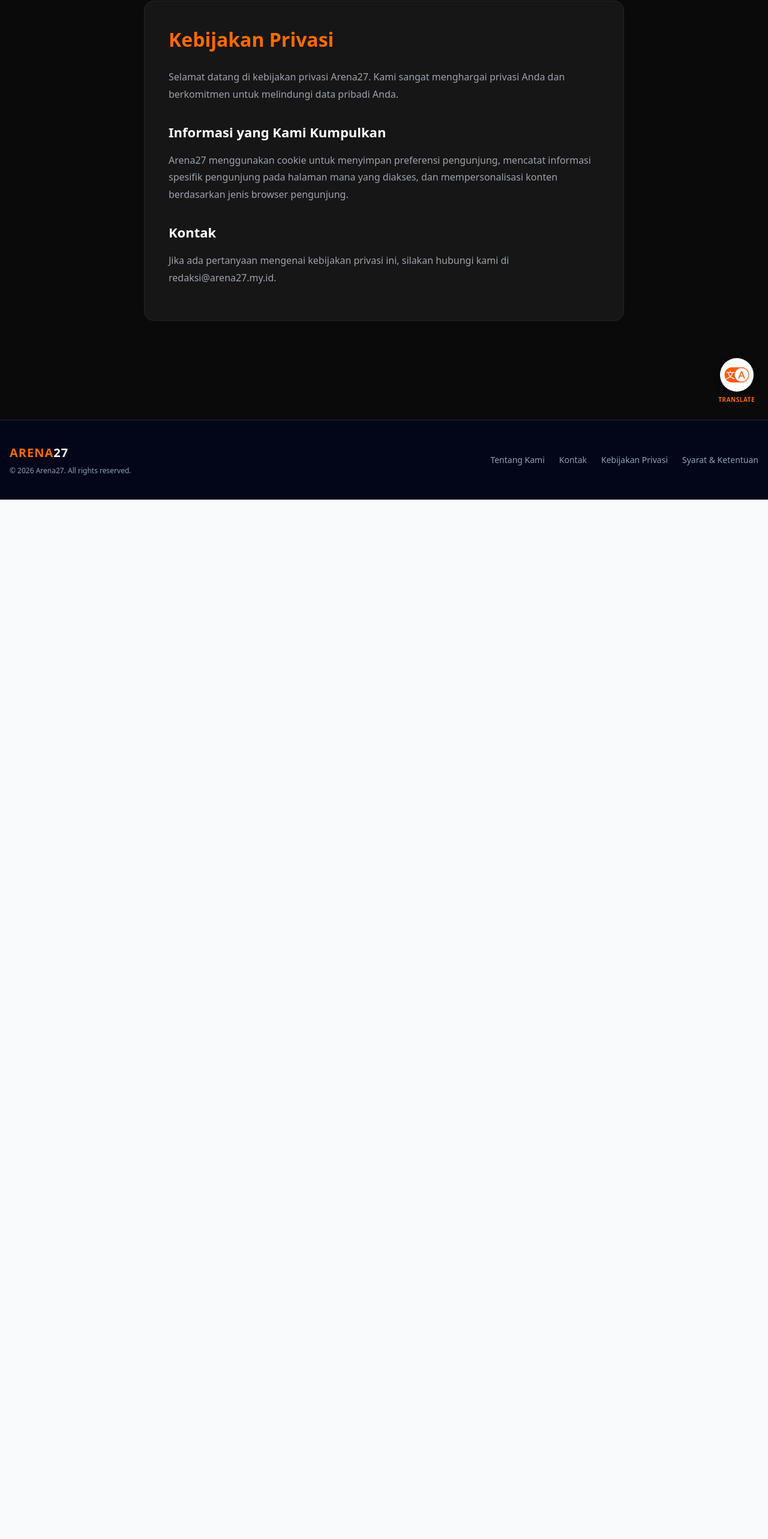
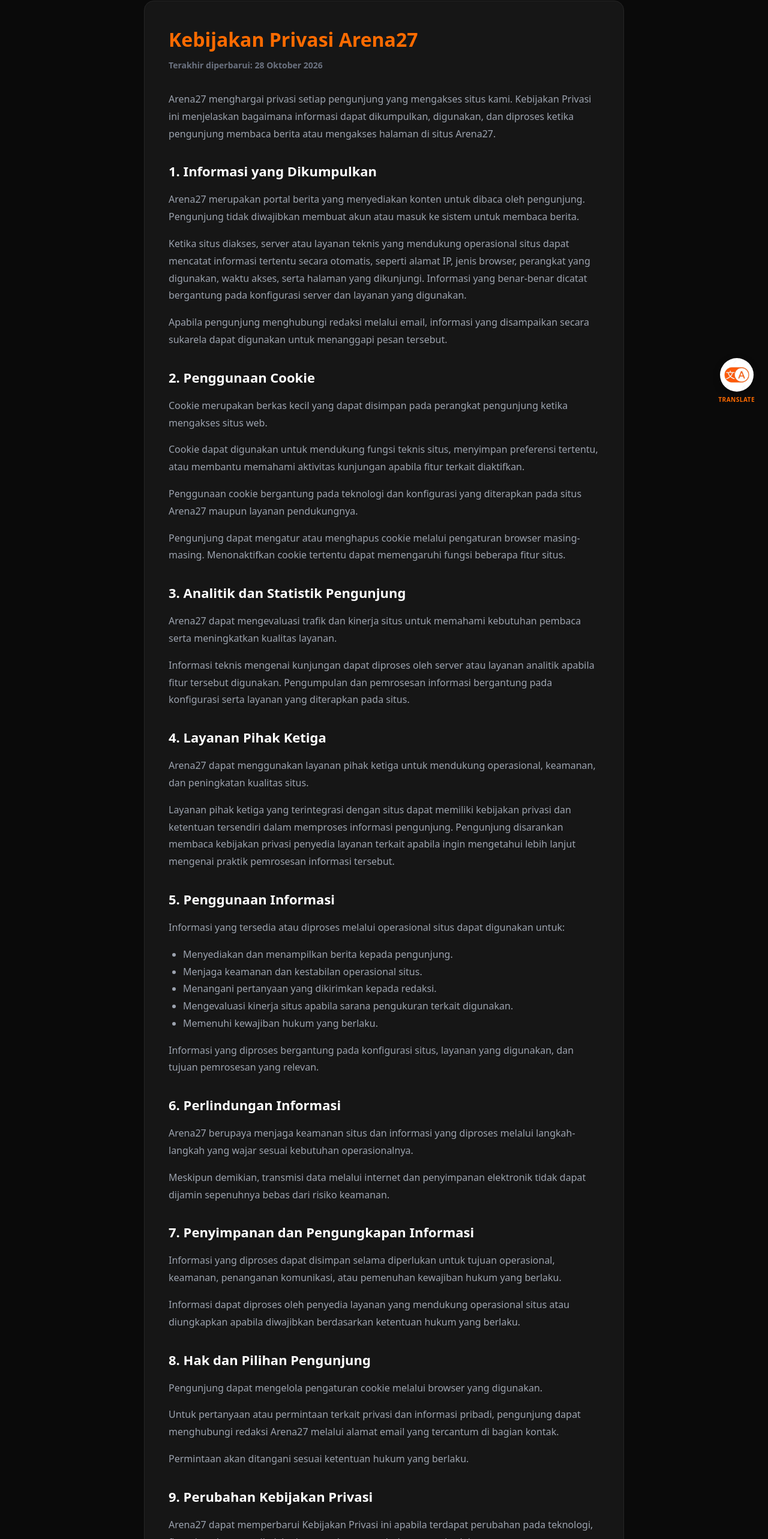
Before and after one commit to cakrawala27/arena27, a Next.js app: page /privacy in a window 1280 px wide. Shown: the part 100-2666 px from the top of the page at 60% size. Before the commit the page ends 933 px from the top, so only its background shows below. Built offline with nearby package versions, Linux system fonts and the light colour scheme.

Commit message:
feat: finalize static pages layout, add topbar/footer, and restore original content

```diff
--- a/src/app/contact/page.tsx
+++ b/src/app/contact/page.tsx
@@ -5,28 +5,33 @@ export const metadata = { title: 'Kontak | Arena27' };
 
 export default function ContactPage() {
   return (
-    <div style={{ minHeight: '100vh', background: '#0a0a0a', color: '#fff', fontFamily: 'system-ui, sans-serif', display: 'flex', flexDirection: 'column' }}>
+    <div style={{ minHeight: '100vh', display: 'flex', flexDirection: 'column', background: '#0a0a0a', color: '#fff', fontFamily: 'system-ui, sans-serif' }}>
       <Topbar />
       <div style={{ flex: 1, padding: '40px 16px' }}>
         <div style={{ maxWidth: 800, margin: '0 auto', background: '#161616', border: '1px solid #262626', borderRadius: 16, padding: 40 }}>
+
           <h1 style={{ fontSize: 32, fontWeight: 900, color: '#ff6b00', marginBottom: 24 }}>Hubungi Kami</h1>
-          <p style={{ fontSize: 16, lineHeight: 1.8, color: '#9ca3af', marginBottom: 24 }}>
-            Punya pertanyaan, kritik, saran, atau ingin bekerja sama dengan Arena27? Jangan ragu untuk menghubungi kami melalui saluran di bawah ini:
+
+          <p style={{ fontSize: 16, lineHeight: 1.8, color: '#9ca3af', marginBottom: 32 }}>
+            Punya pertanyaan, kritik, saran, atau masukan seputar pemberitaan Arena27? Kami terbuka untuk mendengar Anda.
           </p>
+
           <div style={{ background: '#0a0a0a', padding: 20, borderRadius: 8, marginBottom: 16 }}>
             <h3 style={{ fontSize: 18, fontWeight: 700, color: '#fff', marginBottom: 8 }}>📧 Email Redaksi</h3>
-            <p style={{ fontSize: 15, color: '#ff6b00', fontWeight: 600 }}>redaksi@arena27.my.id</p>
+            <p style={{ fontSize: 15, color: '#ff6b00', fontWeight: 600, marginBottom: 8 }}>Arena27project@gmail.com</p>
+            <p style={{ fontSize: 14, color: '#9ca3af', lineHeight: 1.6 }}>
+              Silakan kirim pesan melalui email tersebut. Kami akan berupaya merespons setiap pesan secepat mungkin.
+            </p>
           </div>
+
           <div style={{ background: '#0a0a0a', padding: 20, borderRadius: 8, marginBottom: 16 }}>
-            <h3 style={{ fontSize: 18, fontWeight: 700, color: '#fff', marginBottom: 8 }}>💼 Kerja Sama & Iklan</h3>
-            <p style={{ fontSize: 15, color: '#ff6b00', fontWeight: 600 }}>partner@arena27.my.id</p>
+            <h3 style={{ fontSize: 18, fontWeight: 700, color: '#fff', marginBottom: 8 }}>🌐 Situs Web</h3>
+            <p style={{ fontSize: 15, color: '#ff6b00', fontWeight: 600 }}>https://arena27.my.id</p>
           </div>
-          <p style={{ fontSize: 14, color: '#6b7280', marginTop: 40, borderTop: '1px solid #262626', paddingTop: 20 }}>
-            Kami akan merespons pesan Anda dalam waktu 1x24 jam kerja.
-          </p>
+
         </div>
       </div>
-
+      <Footer />
     </div>
   );
 }
--- a/src/app/layout.tsx
+++ b/src/app/layout.tsx
@@ -1,7 +1,6 @@
 import type { Metadata } from "next";
 import "./globals.css";
 import GoogleTranslate from "@/components/GoogleTranslate";
-import LayoutWrapper from "@/components/LayoutWrapper";
 import { Anton } from "next/font/google";
 
 const anton = Anton({
@@ -78,9 +77,9 @@ export default function RootLayout({ children }: { children: React.ReactNode })
       </head>
       <body className={`${anton.variable} antialiased min-h-screen bg-slate-50`}>
         <GoogleTranslate />
-        <LayoutWrapper>
+
           {children}
-        </LayoutWrapper>
+
       </body>
     </html>
   );
--- a/src/app/privacy/page.tsx
+++ b/src/app/privacy/page.tsx
@@ -5,25 +5,73 @@ export const metadata = { title: 'Kebijakan Privasi | Arena27' };
 
 export default function PrivacyPage() {
   return (
-    <div style={{ minHeight: '100vh', background: '#0a0a0a', color: '#fff', fontFamily: 'system-ui, sans-serif', display: 'flex', flexDirection: 'column' }}>
+    <div style={{ minHeight: '100vh', display: 'flex', flexDirection: 'column', background: '#0a0a0a', color: '#fff', fontFamily: 'system-ui, sans-serif' }}>
       <Topbar />
       <div style={{ flex: 1, padding: '40px 16px' }}>
         <div style={{ maxWidth: 800, margin: '0 auto', background: '#161616', border: '1px solid #262626', borderRadius: 16, padding: 40 }}>
-          <h1 style={{ fontSize: 32, fontWeight: 900, color: '#ff6b00', marginBottom: 24 }}>Kebijakan Privasi</h1>
-          <p style={{ fontSize: 16, lineHeight: 1.8, color: '#9ca3af', marginBottom: 16 }}>
-            Selamat datang di kebijakan privasi Arena27. Kami sangat menghargai privasi Anda dan berkomitmen untuk melindungi data pribadi Anda.
+
+          <h1 style={{ fontSize: 32, fontWeight: 900, color: '#ff6b00', marginBottom: 8 }}>Kebijakan Privasi Arena27</h1>
+          <p style={{ fontSize: 14, color: '#6b7280', marginBottom: 32 }}><b>Terakhir diperbarui: 28 Oktober 2026</b></p>
+
+          <p style={{ fontSize: 16, lineHeight: 1.8, color: '#9ca3af', marginBottom: 24 }}>
+            Arena27 menghargai privasi setiap pengunjung yang mengakses situs kami. Kebijakan Privasi ini menjelaskan bagaimana informasi dapat dikumpulkan, digunakan, dan diproses ketika pengunjung membaca berita atau mengakses halaman di situs Arena27.
           </p>
-          <h2 style={{ fontSize: 22, fontWeight: 800, color: '#fff', marginTop: 32, marginBottom: 16 }}>Informasi yang Kami Kumpulkan</h2>
-          <p style={{ fontSize: 16, lineHeight: 1.8, color: '#9ca3af', marginBottom: 16 }}>
-            Arena27 menggunakan cookie untuk menyimpan preferensi pengunjung, mencatat informasi spesifik pengunjung pada halaman mana yang diakses, dan mempersonalisasi konten berdasarkan jenis browser pengunjung.
-          </p>
-          <h2 style={{ fontSize: 22, fontWeight: 800, color: '#fff', marginTop: 32, marginBottom: 16 }}>Kontak</h2>
-          <p style={{ fontSize: 16, lineHeight: 1.8, color: '#9ca3af', marginBottom: 16 }}>
-            Jika ada pertanyaan mengenai kebijakan privasi ini, silakan hubungi kami di redaksi@arena27.my.id.
-          </p>
+
+          <h2 style={{ fontSize: 22, fontWeight: 800, color: '#fff', marginTop: 32, marginBottom: 16 }}>1. Informasi yang Dikumpulkan</h2>
+          <p style={{ fontSize: 16, lineHeight: 1.8, color: '#9ca3af', marginBottom: 16 }}>Arena27 merupakan portal berita yang menyediakan konten untuk dibaca oleh pengunjung. Pengunjung tidak diwajibkan membuat akun atau masuk ke sistem untuk membaca berita.</p>
+          <p style={{ fontSize: 16, lineHeight: 1.8, color: '#9ca3af', marginBottom: 16 }}>Ketika situs diakses, server atau layanan teknis yang mendukung operasional situs dapat mencatat informasi tertentu secara otomatis, seperti alamat IP, jenis browser, perangkat yang digunakan, waktu akses, serta halaman yang dikunjungi. Informasi yang benar-benar dicatat bergantung pada konfigurasi server dan layanan yang digunakan.</p>
+          <p style={{ fontSize: 16, lineHeight: 1.8, color: '#9ca3af', marginBottom: 16 }}>Apabila pengunjung menghubungi redaksi melalui email, informasi yang disampaikan secara sukarela dapat digunakan untuk menanggapi pesan tersebut.</p>
+
+          <h2 style={{ fontSize: 22, fontWeight: 800, color: '#fff', marginTop: 32, marginBottom: 16 }}>2. Penggunaan Cookie</h2>
+          <p style={{ fontSize: 16, lineHeight: 1.8, color: '#9ca3af', marginBottom: 16 }}>Cookie merupakan berkas kecil yang dapat disimpan pada perangkat pengunjung ketika mengakses situs web.</p>
+          <p style={{ fontSize: 16, lineHeight: 1.8, color: '#9ca3af', marginBottom: 16 }}>Cookie dapat digunakan untuk mendukung fungsi teknis situs, menyimpan preferensi tertentu, atau membantu memahami aktivitas kunjungan apabila fitur terkait diaktifkan.</p>
+          <p style={{ fontSize: 16, lineHeight: 1.8, color: '#9ca3af', marginBottom: 16 }}>Penggunaan cookie bergantung pada teknologi dan konfigurasi yang diterapkan pada situs Arena27 maupun layanan pendukungnya.</p>
+          <p style={{ fontSize: 16, lineHeight: 1.8, color: '#9ca3af', marginBottom: 16 }}>Pengunjung dapat mengatur atau menghapus cookie melalui pengaturan browser masing-masing. Menonaktifkan cookie tertentu dapat memengaruhi fungsi beberapa fitur situs.</p>
+
+          <h2 style={{ fontSize: 22, fontWeight: 800, color: '#fff', marginTop: 32, marginBottom: 16 }}>3. Analitik dan Statistik Pengunjung</h2>
+          <p style={{ fontSize: 16, lineHeight: 1.8, color: '#9ca3af', marginBottom: 16 }}>Arena27 dapat mengevaluasi trafik dan kinerja situs untuk memahami kebutuhan pembaca serta meningkatkan kualitas layanan.</p>
+          <p style={{ fontSize: 16, lineHeight: 1.8, color: '#9ca3af', marginBottom: 16 }}>Informasi teknis mengenai kunjungan dapat diproses oleh server atau layanan analitik apabila fitur tersebut digunakan. Pengumpulan dan pemrosesan informasi bergantung pada konfigurasi serta layanan yang diterapkan pada situs.</p>
+
+          <h2 style={{ fontSize: 22, fontWeight: 800, color: '#fff', marginTop: 32, marginBottom: 16 }}>4. Layanan Pihak Ketiga</h2>
+          <p style={{ fontSize: 16, lineHeight: 1.8, color: '#9ca3af', marginBottom: 16 }}>Arena27 dapat menggunakan layanan pihak ketiga untuk mendukung operasional, keamanan, dan peningkatan kualitas situs.</p>
+          <p style={{ fontSize: 16, lineHeight: 1.8, color: '#9ca3af', marginBottom: 16 }}>Layanan pihak ketiga yang terintegrasi dengan situs dapat memiliki kebijakan privasi dan ketentuan tersendiri dalam memproses informasi pengunjung. Pengunjung disarankan membaca kebijakan privasi penyedia layanan terkait apabila ingin mengetahui lebih lanjut mengenai praktik pemrosesan informasi tersebut.</p>
+
+          <h2 style={{ fontSize: 22, fontWeight: 800, color: '#fff', marginTop: 32, marginBottom: 16 }}>5. Penggunaan Informasi</h2>
+          <p style={{ fontSize: 16, lineHeight: 1.8, color: '#9ca3af', marginBottom: 16 }}>Informasi yang tersedia atau diproses melalui operasional situs dapat digunakan untuk:</p>
+          <ul style={{ fontSize: 16, lineHeight: 1.8, color: '#9ca3af', marginBottom: 16, paddingLeft: 24, listStyleType: 'disc' }}>
+            <li>Menyediakan dan menampilkan berita kepada pengunjung.</li>
+            <li>Menjaga keamanan dan kestabilan operasional situs.</li>
+            <li>Menangani pertanyaan yang dikirimkan kepada redaksi.</li>
+            <li>Mengevaluasi kinerja situs apabila sarana pengukuran terkait digunakan.</li>
+            <li>Memenuhi kewajiban hukum yang berlaku.</li>
+          </ul>
+          <p style={{ fontSize: 16, lineHeight: 1.8, color: '#9ca3af', marginBottom: 16 }}>Informasi yang diproses bergantung pada konfigurasi situs, layanan yang digunakan, dan tujuan pemrosesan yang relevan.</p>
+
+          <h2 style={{ fontSize: 22, fontWeight: 800, color: '#fff', marginTop: 32, marginBottom: 16 }}>6. Perlindungan Informasi</h2>
+          <p style={{ fontSize: 16, lineHeight: 1.8, color: '#9ca3af', marginBottom: 16 }}>Arena27 berupaya menjaga keamanan situs dan informasi yang diproses melalui langkah-langkah yang wajar sesuai kebutuhan operasionalnya.</p>
+          <p style={{ fontSize: 16, lineHeight: 1.8, color: '#9ca3af', marginBottom: 16 }}>Meskipun demikian, transmisi data melalui internet dan penyimpanan elektronik tidak dapat dijamin sepenuhnya bebas dari risiko keamanan.</p>
+
+          <h2 style={{ fontSize: 22, fontWeight: 800, color: '#fff', marginTop: 32, marginBottom: 16 }}>7. Penyimpanan dan Pengungkapan Informasi</h2>
+          <p style={{ fontSize: 16, lineHeight: 1.8, color: '#9ca3af', marginBottom: 16 }}>Informasi yang diproses dapat disimpan selama diperlukan untuk tujuan operasional, keamanan, penanganan komunikasi, atau pemenuhan kewajiban hukum yang berlaku.</p>
+          <p style={{ fontSize: 16, lineHeight: 1.8, color: '#9ca3af', marginBottom: 16 }}>Informasi dapat diproses oleh penyedia layanan yang mendukung operasional situs atau diungkapkan apabila diwajibkan berdasarkan ketentuan hukum yang berlaku.</p>
+
+          <h2 style={{ fontSize: 22, fontWeight: 800, color: '#fff', marginTop: 32, marginBottom: 16 }}>8. Hak dan Pilihan Pengunjung</h2>
+          <p style={{ fontSize: 16, lineHeight: 1.8, color: '#9ca3af', marginBottom: 16 }}>Pengunjung dapat mengelola pengaturan cookie melalui browser yang digunakan.</p>
+          <p style={{ fontSize: 16, lineHeight: 1.8, color: '#9ca3af', marginBottom: 16 }}>Untuk pertanyaan atau permintaan terkait privasi dan informasi pribadi, pengunjung dapat menghubungi redaksi Arena27 melalui alamat email yang tercantum di bagian kontak.</p>
+          <p style={{ fontSize: 16, lineHeight: 1.8, color: '#9ca3af', marginBottom: 16 }}>Permintaan akan ditangani sesuai ketentuan hukum yang berlaku.</p>
+
+          <h2 style={{ fontSize: 22, fontWeight: 800, color: '#fff', marginTop: 32, marginBottom: 16 }}>9. Perubahan Kebijakan Privasi</h2>
+          <p style={{ fontSize: 16, lineHeight: 1.8, color: '#9ca3af', marginBottom: 16 }}>Arena27 dapat memperbarui Kebijakan Privasi ini apabila terdapat perubahan pada teknologi, fitur situs, layanan pihak ketiga, atau ketentuan hukum yang berlaku.</p>
+          <p style={{ fontSize: 16, lineHeight: 1.8, color: '#9ca3af', marginBottom: 16 }}>Setiap pembaruan akan dipublikasikan pada halaman ini dengan tanggal pembaruan terbaru.</p>
+
+          <h2 style={{ fontSize: 22, fontWeight: 800, color: '#fff', marginTop: 32, marginBottom: 16 }}>10. Kontak</h2>
+          <p style={{ fontSize: 16, lineHeight: 1.8, color: '#9ca3af', marginBottom: 16 }}>Jika memiliki pertanyaan, masukan, atau permintaan terkait Kebijakan Privasi Arena27, silakan menghubungi kami melalui:</p>
+          <p style={{ fontSize: 16, lineHeight: 1.8, color: '#9ca3af', marginBottom: 8 }}><b>Email:</b> Arena27project@gmail.com</p>
+          <p style={{ fontSize: 16, lineHeight: 1.8, color: '#9ca3af', marginBottom: 16 }}><b>Situs web:</b> https://arena27.my.id</p>
+
         </div>
       </div>
-
+      <Footer />
     </div>
   );
 }
```
Also changed, not shown: src/app/about/page.tsx (+22 -11 lines), src/app/terms/page.tsx (+34 -8 lines).
